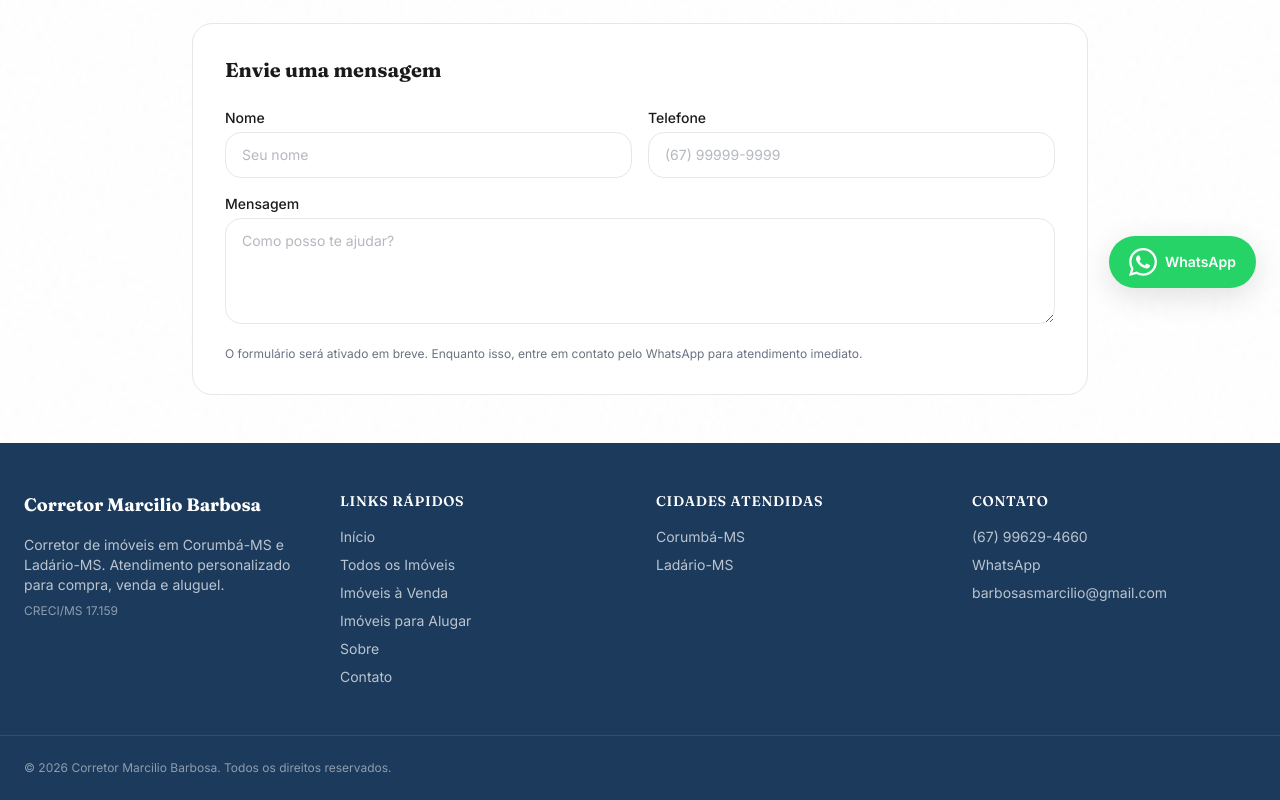
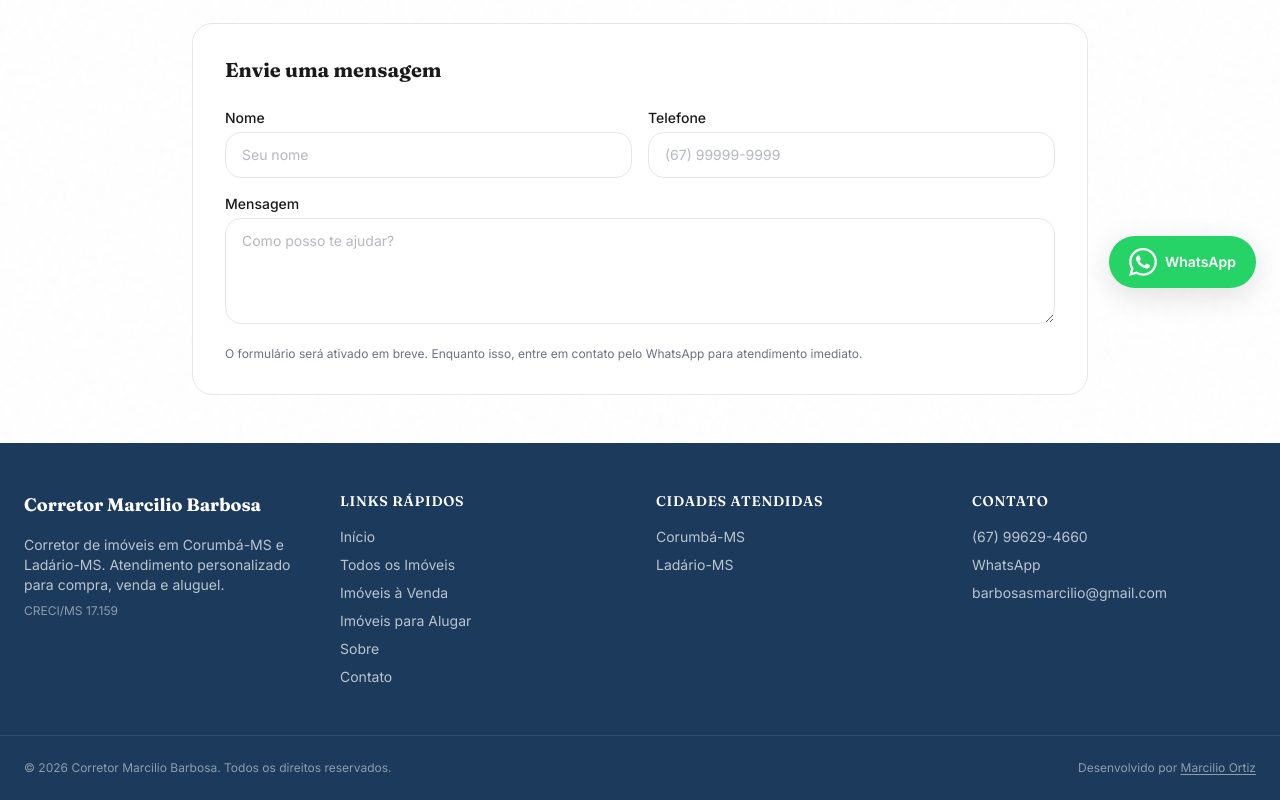
Before and after one commit to KriawqZero/marciliobarbosa-corretor, a Next.js app: page /contato in a window 1280 px wide. Shown: the part 488-1288 px from the top of the page. Built offline with nearby package versions, Linux system fonts and the light colour scheme; no server answers.

Commit message:
Add developer credit to footer
- Included a new paragraph in the footer to credit the developer, Marcilio Ortiz, with a link to their website.
- Enhanced the footer's content for improved transparency and acknowledgment of contributions.

```diff
--- a/src/components/layout/footer.tsx
+++ b/src/components/layout/footer.tsx
@@ -121,6 +121,17 @@ export function Footer() {
             &copy; {new Date().getFullYear()} {SITE_NAME}. Todos os direitos
             reservados.
           </p>
+          <p className="text-xs text-white/50">
+            Desenvolvido por{' '}
+            <a
+              href="https://marciliortiz.dev.br"
+              target="_blank"
+              rel="noopener noreferrer"
+              className="underline underline-offset-2 transition-colors hover:text-white"
+            >
+              Marcilio Ortiz
+            </a>
+          </p>
         </Container>
       </div>
     </footer>
```
